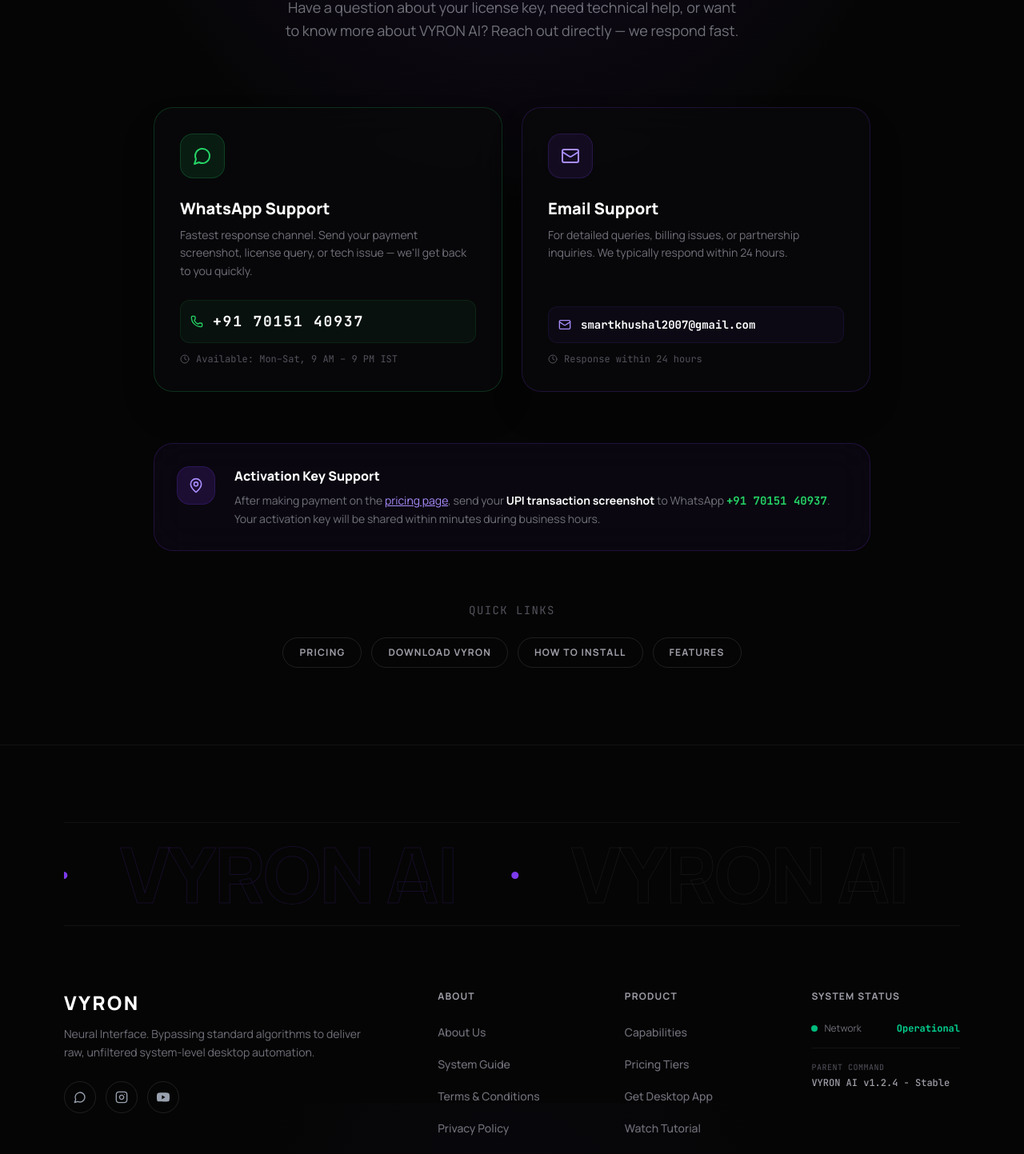
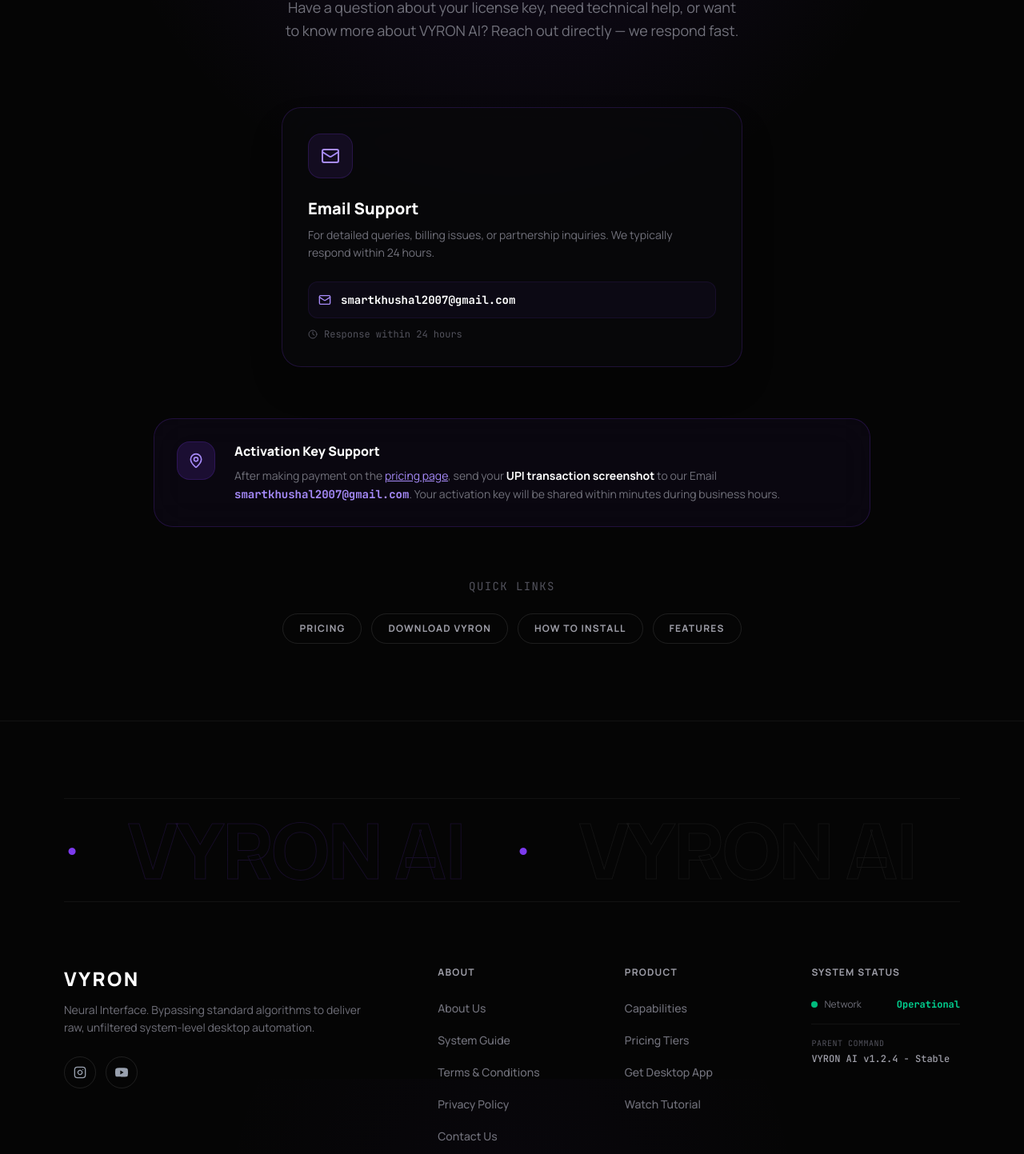
Before and after one commit to khushaltechofficial/VYRON-AI-ASSISTANT-WEBSITE, a Next.js app: page /contact in a window 1280 px wide. Shown: the part 253-1696 px from the top of the page at 80% size. Built offline with nearby package versions, Linux system fonts and the light colour scheme.

Commit message:
Remove WhatsApp support, update refund policy to no refund after activation

```diff
--- a/src/app/contact/page.tsx
+++ b/src/app/contact/page.tsx
@@ -31,39 +31,7 @@
       </section>
 
       {/* Contact Cards */}
-      <section className="max-w-4xl mx-auto mb-16 relative z-10 grid grid-cols-1 md:grid-cols-2 gap-6">
-
-        {/* WhatsApp Card */}
-        <motion.a
-          href="https://wa.me/917015140937?text=Hi,%20I%20need%20help%20with%20VYRON%20AI."
-          target="_blank"
-          rel="noopener noreferrer"
-          initial={{ opacity: 0, y: 30 }}
-          animate={{ opacity: 1, y: 0 }}
-          transition={{ duration: 0.6 }}
-          className="group rounded-3xl overflow-hidden border border-[#25D366]/20 bg-[#09090b]/85 backdrop-blur-xl shadow-2xl relative flex flex-col p-8 hover:border-[#25D366]/50 hover:shadow-[0_0_30px_rgba(37,211,102,0.1)] transition-all duration-300 cursor-pointer"
-        >
-          <div className="w-14 h-14 rounded-2xl bg-[#25D366]/10 border border-[#25D366]/20 flex items-center justify-center mb-6">
-            <MessageCircle className="w-6 h-6 text-[#25D366]" />
-          </div>
-          <h3 className="text-xl font-black text-white mb-2">WhatsApp Support</h3>
-          <p className="text-zinc-500 text-sm leading-relaxed mb-6">
-            Fastest response channel. Send your payment screenshot, license query, or tech issue — we&apos;ll get back to you quickly.
-          </p>
-          <div className="mt-auto space-y-3">
-            <div className="flex items-center gap-3 p-3 rounded-xl bg-[#25D366]/5 border border-[#25D366]/10">
-              <Phone className="w-4 h-4 text-[#25D366] shrink-0" />
-              <span className="text-white font-mono font-bold text-lg tracking-widest">+91 70151 40937</span>
-            </div>
-            <div className="flex items-center gap-2 text-xs text-zinc-600 font-mono">
-              <Clock className="w-3 h-3" />
-              Available: Mon–Sat, 9 AM – 9 PM IST
-            </div>
-          </div>
-          <div className="absolute top-6 right-6 opacity-0 group-hover:opacity-100 transition-opacity">
-            <ArrowRight className="w-5 h-5 text-[#25D366]" />
-          </div>
-        </motion.a>
+      <section className="max-w-xl mx-auto mb-16 relative z-10 grid grid-cols-1 gap-6">
 
         {/* Email Card */}
         <motion.a
@@ -112,8 +80,8 @@
               <h3 className="font-black text-white text-base">Activation Key Support</h3>
               <p className="text-zinc-500 text-sm leading-relaxed">
                 After making payment on the <Link href="/pricing" className="text-[#a78bfa] underline hover:text-white transition-colors">pricing page</Link>, send your{' '}
-                <span className="text-white font-bold">UPI transaction screenshot</span> to WhatsApp{' '}
-                <span className="text-[#25D366] font-bold font-mono">+91 70151 40937</span>.
+                <span className="text-white font-bold">UPI transaction screenshot</span> to our Email{' '}
+                <span className="text-[#a78bfa] font-bold font-mono">smartkhushal2007@gmail.com</span>.
                 Your activation key will be shared within minutes during business hours.
               </p>
             </div>
--- a/src/app/download/page.tsx
+++ b/src/app/download/page.tsx
@@ -249,9 +249,9 @@
                 <RefreshCcw className="w-5 h-5 text-emerald-400" />
               </div>
               <div className="space-y-1">
-                <h3 className="font-black text-white text-base">7-Day Full Refund Guarantee</h3>
+                <h3 className="font-black text-white text-base">7-Day Refund Guarantee (Un-activated)</h3>
                 <p className="text-zinc-500 text-sm leading-relaxed">
-                  Not satisfied? Get a <span className="text-white font-bold">complete refund within 7 days</span> — no questions asked. Just message us on WhatsApp with your UTR number.
+                  Changed your mind? Get a <span className="text-white font-bold">complete refund within 7 days</span> — as long as your key is un-activated. Just email us your UTR number.
                 </p>
               </div>
             </div>
--- a/src/app/pricing/page.tsx
+++ b/src/app/pricing/page.tsx
@@ -27,7 +27,7 @@
     'Dynamic high-tech charts & analytics data visualizations',
     'Facial Biometric Verification / Zero-Trust security gates',
     'Universal Hotkey system (Ctrl+Alt+V for quick command triggers)',
-    'Direct developer WhatsApp support'
+    'Direct developer Email support'
   ];
 
   return (
--- a/src/app/refund-policy/page.tsx
+++ b/src/app/refund-policy/page.tsx
@@ -22,13 +22,12 @@
             buyer protection
           </span>
           <h1 className="text-4xl sm:text-6xl font-black tracking-tight leading-none text-white">
-            7-Day{' '}
             <span className="text-emerald-400" style={{ filter: 'drop-shadow(0 0 15px rgba(16,185,129,0.4))' }}>
               Refund Policy
             </span>
           </h1>
           <p className="text-zinc-500 text-base sm:text-lg max-w-xl mx-auto leading-relaxed">
-            We believe in VYRON AI so strongly that we offer a full 7-day money-back guarantee. No questions asked, no complex processes. If you're not satisfied, we refund your money completely.
+            We provide a 7-day refund policy, but strictly on the condition that your Activation Key has not been activated. Once the key is activated, no refund will be given under any circumstances.
           </p>
         </motion.div>
       </section>
@@ -39,8 +38,8 @@
           {
             icon: ShieldCheck,
             color: 'emerald',
-            title: '7-Day Protection',
-            desc: 'If VYRON AI doesn\'t work for you within 7 days of purchase - for any reason - you get a 100% refund.',
+            title: 'Refund Eligibility',
+            desc: 'Refunds are only processed if the software key is strictly un-activated within 7 days of purchase. Once activated, no refunds are provided.',
           },
           {
             icon: Infinity,
@@ -97,10 +96,10 @@
           <div className="space-y-3">
             <div className="flex items-center gap-3">
               <RefreshCcw className="w-5 h-5 text-emerald-400 shrink-0" />
-              <h2 className="text-lg font-black text-white">Complete Refund — No Questions Asked</h2>
+              <h2 className="text-lg font-black text-white">Refund Eligibility Conditions</h2>
             </div>
             <p className="text-zinc-500 text-sm leading-relaxed pl-8">
-              If VYRON AI does not meet your expectations within <span className="text-white font-bold">7 days</span> of your purchase, you are eligible for a complete, 100% refund. Simply message us on WhatsApp with your UTR number and request a refund. We will process it within 24–48 hours directly to your original UPI account.
+              If you have purchased VYRON AI but have not yet activated your license key, you may request a refund within <span className="text-white font-bold">7 days</span>. Please note that <span className="text-white font-bold">once the key is activated, no refund will be given</span>. To request an eligible refund, email us your UTR number.
             </p>
           </div>
 
@@ -151,7 +150,7 @@
             <h2 className="text-lg font-black text-white">How to Request a Refund</h2>
             <div className="space-y-3">
               {[
-                { step: '01', text: 'Message us on WhatsApp: +91 70151 40937' },
+                { step: '01', text: 'Email us at: smartkhushal2007@gmail.com' },
                 { step: '02', text: 'Share your UTR / Transaction ID (12-digit number from your payment)' },
                 { step: '03', text: 'We verify and initiate refund within 24–48 hours to your UPI' },
               ].map((item) => (
@@ -185,12 +184,10 @@
               Get VYRON AI — ₹400 <ArrowRight className="w-4 h-4" />
             </Link>
             <a
-              href="https://wa.me/917015140937?text=Hi,%20I%20have%20a%20question%20about%20VYRON%20AI."
-              target="_blank"
-              rel="noopener noreferrer"
+              href="mailto:smartkhushal2007@gmail.com"
               className="inline-flex items-center justify-center gap-2 px-8 py-3.5 rounded-full border border-zinc-700 text-zinc-300 font-bold text-xs uppercase tracking-widest hover:border-zinc-500 hover:text-white transition-all"
             >
-              <MessageCircle className="w-4 h-4" /> Ask on WhatsApp
+              <MessageCircle className="w-4 h-4" /> Email Support
             </a>
           </div>
         </motion.div>
--- a/src/components/Footer.tsx
+++ b/src/components/Footer.tsx
@@ -82,15 +82,6 @@
 
           {/* Social icons */}
           <div className="flex items-center gap-3">
-            <a
-              href="https://wa.me/917015140937"
-              target="_blank"
-              rel="noopener noreferrer"
-              className="w-10 h-10 rounded-full border border-white/10 flex items-center justify-center text-gray-400 hover:text-[#25D366] hover:border-[#25D366] hover:bg-[#25D366]/10 transition-all duration-300"
-              aria-label="WhatsApp"
-            >
-              <MessageCircle className="w-4 h-4" />
-            </a>
             <a
               href="https://www.instagram.com/vyron_ai_assistant/"
               target="_blank"
```
